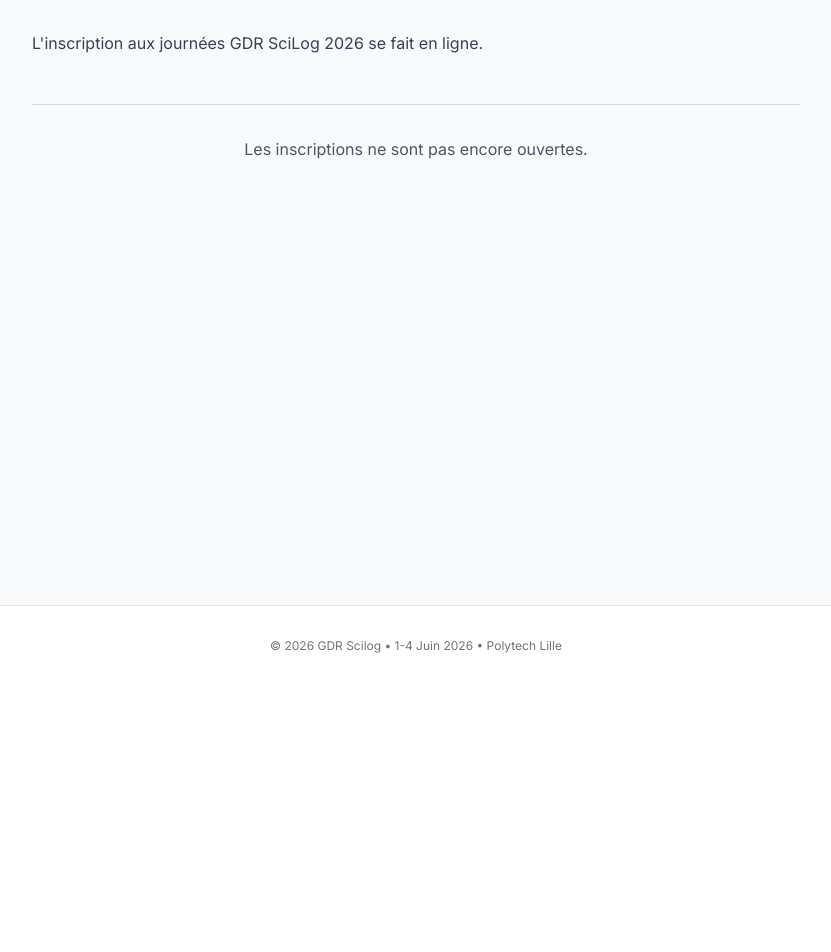
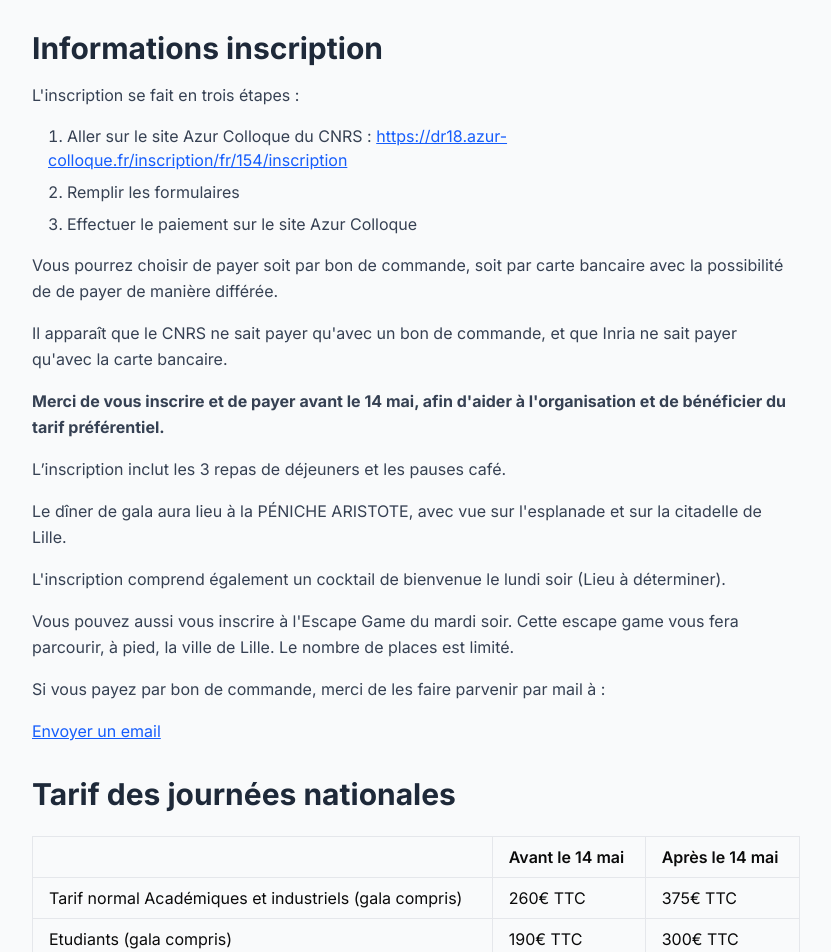
Before and after one commit to jn-gdr-scilog/2026, a Next.js app: page /registration in a window 1280 px wide. Shown: the part 260-1212 px from the top of the page, without its empty margins (224-1055 px from the left). Before the commit the page ends 946 px from the top, so only its background shows below. Built offline with nearby package versions, Linux system fonts and the light colour scheme.

Commit message:
feat: Update registration page

```diff
--- a/app/registration/page.tsx
+++ b/app/registration/page.tsx
@@ -3,6 +3,7 @@ import { MDXRemote } from "next-mdx-remote/rsc"
 import { MDXComponents } from "@/components/mdx/MDXComponents"
 import { Button } from "@/components/ui/button"
 import Link from "next/link"
+import remarkGfm from "remark-gfm"
 
 
 export default async function RegistrationPage() {
@@ -48,7 +49,11 @@ export default async function RegistrationPage() {
 
           {/* contenu mdx */}
           <div className="prose prose-lg max-w-none">
-            <MDXRemote source={content} components={MDXComponents} />
+            <MDXRemote source={content} components={MDXComponents} options={{
+    mdxOptions: {
+      remarkPlugins: [remarkGfm],
+    },
+  }} />
           </div>
 
           <div className="border-t border-gray-300 mt-12 mb-8" />
--- a/components/mdx/MDXComponents.tsx
+++ b/components/mdx/MDXComponents.tsx
@@ -5,6 +5,12 @@ import { ThemeGrid, ImportantDates, ResearchAreas } from "./layout/Grids"
 import { CTAButton, CallToAction, ContactButton } from "./content/Buttons"
 import { Session,ParallelSessions,SubSession } from "./conference/Session"
 import { VenueMap } from "./venue/VenueMap"
+import { ClassAttributes, TableHTMLAttributes } from "react"
+import { JSX } from "react/jsx-runtime"
+import { ClassAttributes, ThHTMLAttributes } from "react"
+import { JSX } from "react/jsx-runtime"
+import { ClassAttributes, TdHTMLAttributes } from "react"
+import { JSX } from "react/jsx-runtime"
 
 
 export const MDXComponents = {
@@ -30,6 +36,18 @@ export const MDXComponents = {
   SubSession,
   ParallelSessions,
 
-  VenueMap
+  VenueMap,
+
+   table: (props: JSX.IntrinsicAttributes & ClassAttributes<HTMLTableElement> & TableHTMLAttributes<HTMLTableElement>) => (
+    <div className="overflow-x-auto my-6">
+      <table className="min-w-full border-collapse border border-gray-200" {...props} />
+    </div>
+  ),
+  th: (props: JSX.IntrinsicAttributes & ClassAttributes<HTMLTableHeaderCellElement> & ThHTMLAttributes<HTMLTableHeaderCellElement>) => (
+    <th className="border border-gray-200 px-4 py-2 text-left font-semibold bg-gray-50" {...props} />
+  ),
+  td: (props: JSX.IntrinsicAttributes & ClassAttributes<HTMLTableDataCellElement> & TdHTMLAttributes<HTMLTableDataCellElement>) => (
+    <td className="border border-gray-200 px-4 py-2" {...props} />
+  ),
 
 }
--- a/content/pages/registration.mdx
+++ b/content/pages/registration.mdx
@@ -1,8 +1,44 @@
 ---
 title: "Inscription"
 description: "Inscrivez-vous aux journées GDR SciLog"
-registrationOpen: false
-registrationUrl: "https://forms.google.com/..."
+registrationOpen: true
+registrationUrl: "https://dr18.azur-colloque.fr/inscription/fr/154/inscription"
 ---
 
-L'inscription aux journées GDR SciLog 2026 se fait en ligne.
+## Informations inscription
+
+L'inscription se fait en trois étapes :
+
+1. Aller sur le site Azur Colloque du CNRS :  [https://dr18.azur-colloque.fr/inscription/fr/154/inscription](https://dr18.azur-colloque.fr/inscription/fr/154/inscription)
+2. Remplir les formulaires
+3. Effectuer le paiement sur le site Azur Colloque
+
+Vous pourrez choisir de payer soit par bon de commande, soit par carte bancaire avec la possibilité de de payer de manière différée.
+
+Il apparaît que le CNRS ne sait payer qu'avec un bon de commande, et que Inria ne sait payer qu'avec la carte bancaire.
+
+**Merci de vous inscrire et de payer avant le 14 mai, afin d'aider à l'organisation et de bénéficier du tarif préférentiel.**
+
+L’inscription inclut les 3 repas de déjeuners et les pauses café.
+
+Le dîner de gala aura lieu à la PÉNICHE ARISTOTE, avec vue sur l'esplanade et sur la citadelle de Lille.
+
+L'inscription comprend également un cocktail de bienvenue le lundi soir (Lieu à déterminer).
+
+Vous pouvez aussi vous inscrire à l'Escape Game du mardi soir. Cette escape game vous fera parcourir, à pied, la ville de Lille. Le nombre de places est limité.
+
+Si vous payez par bon de commande, merci de les faire parvenir par mail à :
+
+[Envoyer un email](mailto:cedric.dumoulin@univ-lille.fr?subject=%5Bscilog26%5D%20Inscription%20par%20Bon%20de%20Commande&cc=alexandre.desquesne@univ-lille.fr)
+
+## Tarif des journées nationales
+
+|                                                        | Avant le 14 mai | Après le 14 mai |
+| ------------------------------------------------------ | --------------- | --------------- |
+| Tarif normal Académiques et industriels (gala compris) | 260€ TTC        | 375€ TTC        |
+| Etudiants (gala compris)                               | 190€ TTC        | 300€ TTC        |
+| Etudiants (sans gala)                                  | 100€ TTC        | 230€ TTC        |
+| Inscription pour une journée (avec gala)               | 190€ TTC        | 250€ TTC        |
+| Inscription pour une journée (sans gala)               | 100€ TTC        | 180€ TTC        |
+
+Si vous souhaitez participer aux journées mais que le montant des inscriptions est un obstacle à votre venue, merci de nous contacter, nous essaierons dans la mesure du possible d'appliquer une remise totale ou partielle sur vos frais d'inscriptions.
--- a/package.json
+++ b/package.json
@@ -23,6 +23,7 @@
     "next-mdx-remote": "^5.0.0",
     "react": "19.2.3",
     "react-dom": "19.2.3",
+    "remark-gfm": "^4.0.1",
     "tailwind-merge": "^3.4.0"
   },
   "devDependencies": {
```
Also changed, not shown: 2 other files (tests, documents, lock files or other folders).
